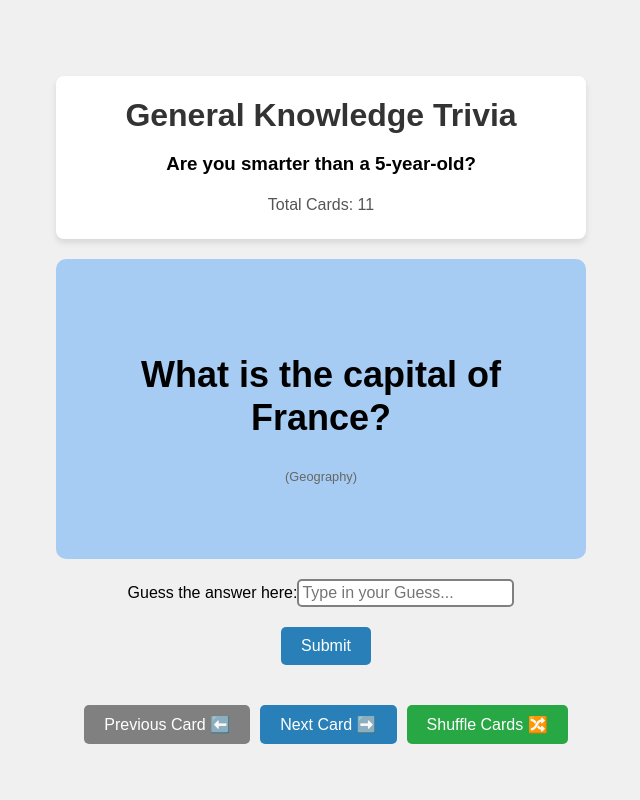
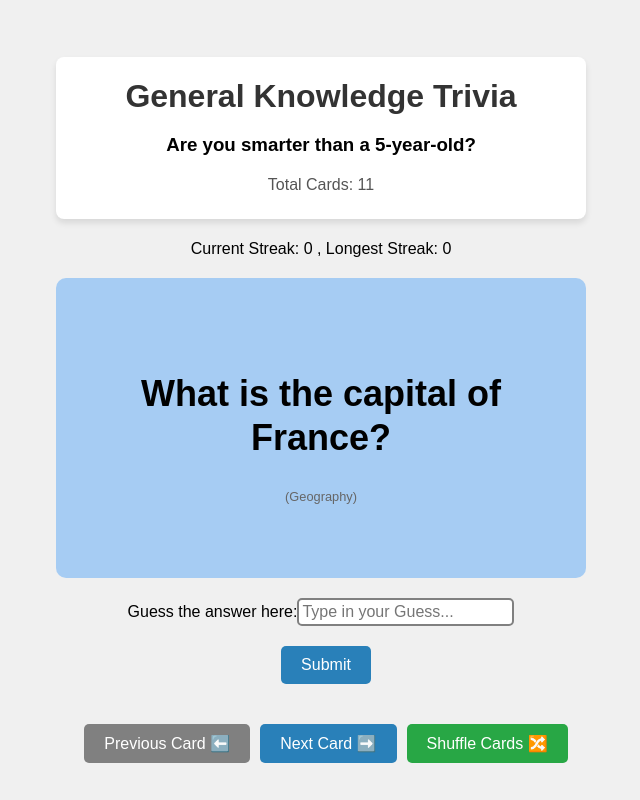
Before and after one commit to 2bTwist/Flashcards, a React (Vite) app: page / in a window 1280 px wide. Shown: the whole page, without its empty margins (319-959 px from the left). Built offline with nearby package versions, Linux system fonts and the light colour scheme.

Commit message:
Added longest Streak and current streak fuctionality

```diff
--- a/src/App.jsx
+++ b/src/App.jsx
@@ -9,6 +9,8 @@ import stringSimilarity from 'string-similarity';
 
 function App() {
   const [cards, setCards] = useState([...originalCards]); // Store shuffled cards
+  const [currentStreak, setCurrentStreak] = useState(0);
+  const [longestStreak, setLongestStreak] = useState(0);
   const [currentIndex, setCurrentIndex] = useState(0);
   const [input, setInput] = useState('');
   const [guessed, setGuessed] = useState('');
@@ -22,10 +24,15 @@ function App() {
     // Use string similarity to allow close matches
     const similarity = stringSimilarity.compareTwoStrings(userInput, correctAnswer);
 
-    if (userInput === correctAnswer || similarity > 0.8) {
-      setGuessed('right'); // Accept as correct if similarity > 80%
+    if (userInput === correctAnswer || similarity > 0.5) {
+      setGuessed('right'); // Accept as correct if similarity > 50%
+      setCurrentStreak(currentStreak + 1)
     } else {
       setGuessed('wrong');
+      if(currentStreak > longestStreak){
+        setLongestStreak(currentStreak);
+      }
+      setCurrentStreak(0);
     }
   };
 
@@ -61,6 +68,9 @@ function App() {
         description="Are you smarter than a 5-year-old?"
         totalCards={cards.length}
       />
+      <div className="stats-container">
+        <p>Current Streak: {currentStreak} , Longest Streak: {longestStreak}</p>
+      </div>
       <div className="flashcard-container">
         <Flashcard card={cards[currentIndex]} key={currentIndex} />
 
```
